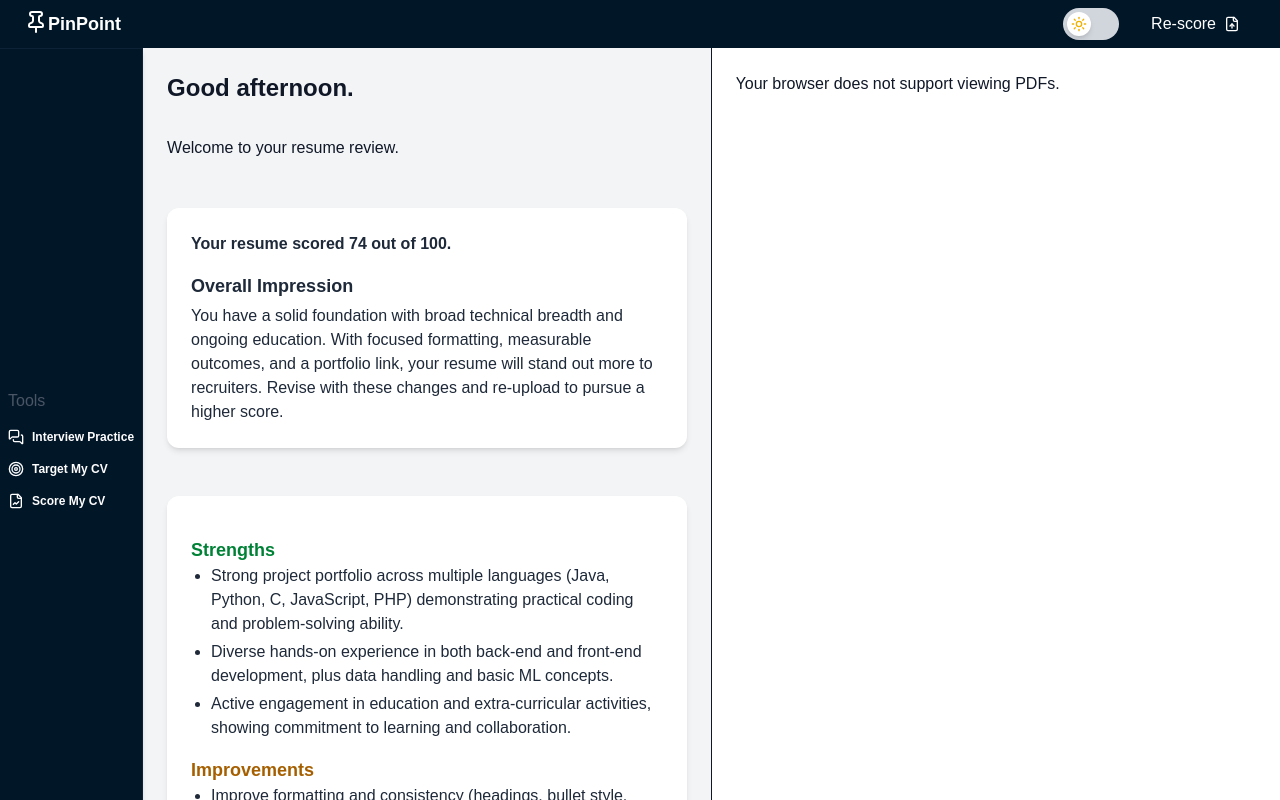
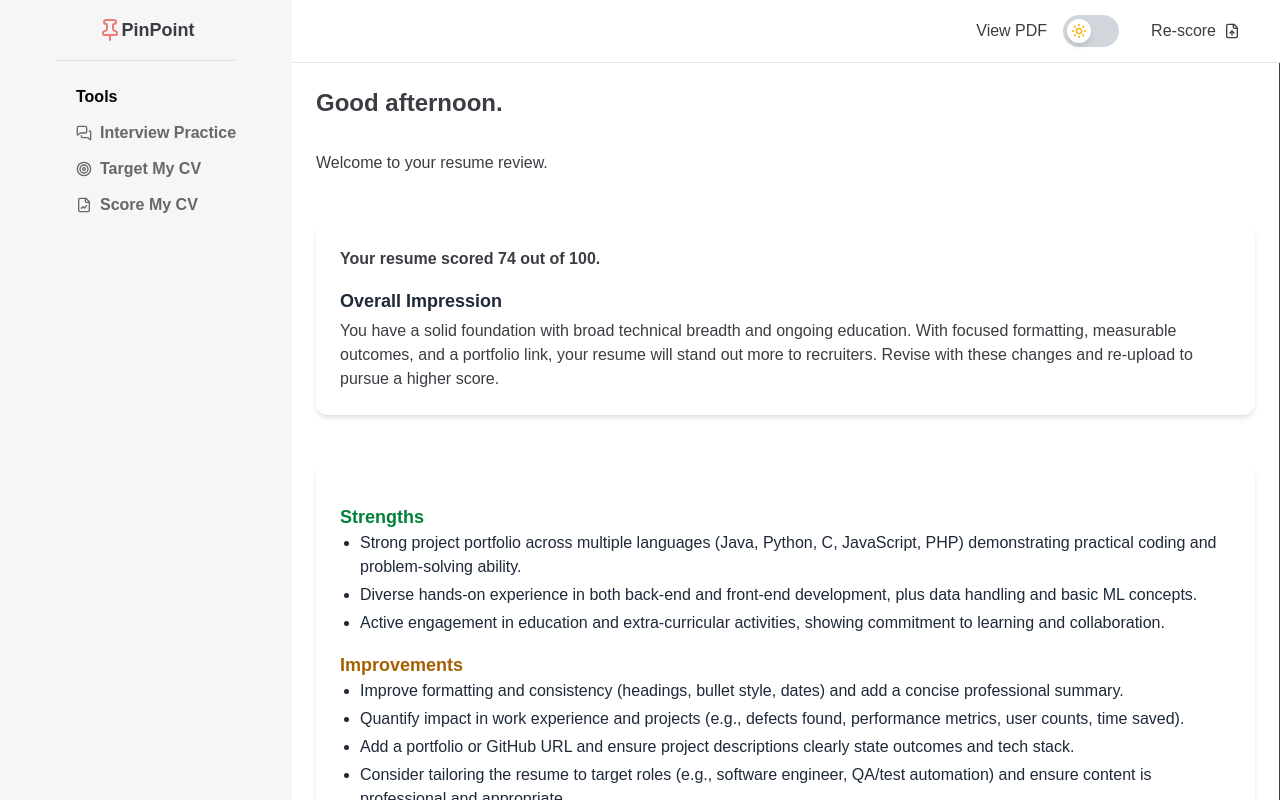
Before and after one commit to lutdunne/pin-point, a Next.js app in the folder frontend/: page /dashboard in a window 1280 px wide. Built offline with nearby package versions, Linux system fonts and the light colour scheme.

Commit message:
New Ui reconstruction

```diff
--- a/frontend/src/app/(main)/components/Header.js
+++ b/frontend/src/app/(main)/components/Header.js
@@ -2,23 +2,23 @@ import Link from "next/link";
 import { FileUp } from 'lucide-react';
 import Switch from '@mui/material/Switch';
 import ThemeSwitch from "./ThemeSwitch";
-import { Pin } from "lucide-react";
+
 
 
 
 
 export default function Header({setIsModalOpen}) {
     return (
-        <header className="flex items-center justify-between h-8 md:h-12 px-6 bg-[#011627] text-white">
-            <div className="flex">
-                <Pin />
-                <h1 className="text-lg font-bold">PinPoint</h1>
-            </div>
+        <header className="flex items-center justify-end border-b border-[#e2e2e3] h-12 md:h-17 px-6 bg-[#ffffff]">
+
             <nav className="flex items-center space-x-4">
-               <ThemeSwitch />
+                <button>
+                    View PDF
+                </button>
+                <ThemeSwitch />
                 <button
                     onClick={() => setIsModalOpen(true)}
-                    className="flex items-center gap-2 px-4 py-2 text-white hover:text-[#e67b77] transition"
+                    className="flex items-center gap-2 px-4 py-2  hover:text-[#e67b77] transition"
                 >
                     Re-score
                     <FileUp className="w-4 h-4" />
--- a/frontend/src/app/(main)/components/Sidebar.js
+++ b/frontend/src/app/(main)/components/Sidebar.js
@@ -1,33 +1,36 @@
 "use client";
 
 import Link from "next/link";
-import { MessagesSquare, Target, FileChartLine } from "lucide-react";
+import { useView } from "./ViewContext";
+import { MessagesSquare, Target, FileChartLine, Pin } from "lucide-react";
 
-export default function Sidebar ({ setCurrentView}) {
+
+export default function Sidebar () {
+    const { currentView, setCurrentView } = useView();
+
     return (
 
-        <nav className="flex flex-col bg-[#011627] border-r border-t border-[#0D2137] shadow-md justify-center items-start p-2 space-y-4 text-gray-900 whitespace-nowrap">
-            <p className="text-gray-600">Tools</p>
-            {/* <Link href="/ScoreMyCV" style={{ marginRight: '1rem' }}>
-                Score my cv
-            </Link>
-            <Link href="/ScoreMyCV" style={{ marginRight: '1rem' }}>
-                Target my cv
-            </Link>
-            <Link href="/interview-practice" style={{ marginRight: '1rem' }}>
-                Interview practice
-            </Link> */}
+        <nav className="flex flex-col w-73 bg-[#f6f6f7] border-[#0D2137] shadow-md p-4 space-y-4 whitespace-nowrap">
 
+            {/* Top logo section */}
+            <div className="flex justify-center items-center">
+                <Pin className="text-[#e67b77]"/>
+                <h1 className="text-lg font-bold">PinPoint</h1>
+            </div>
+            <div className="w-45 border-b border-[#e2e2e3] mb-6 mx-auto" />
+            {/* Tools section */}
+            <div className="flex flex-col pl-15 justify-center items-start space-y-3">
+                <p className="text-black font-semibold hover:text-[#e67b77] transition">Tools</p>
                 <button
                     onClick={() => setCurrentView("interview")}
-                className="flex text-[#FEFDFF] text-xs font-semibold items-center gap-x-2 rounded hover:bg-blue-100 hover:text-blue-600 transition"
+                    className="flex text-[#67676c] font-semibold items-center gap-x-2 rounded hover:text-gray-700 transition"
                 >
                     <MessagesSquare className="w-4 h-4" />
                     Interview Practice
                 </button>
                 <button
                     onClick={() => setCurrentView("target")}
-                className="flex text-[#FEFDFF] text-xs font-semibold items-center gap-x-2 rounded hover:bg-blue-100 hover:text-blue-600 transition"
+                    className="flex text-[#67676c] font-semibold items-center gap-x-2 rounded hover:text-gray-700 transition"
 
                 >
                     <Target className="w-4 h-4" />
@@ -35,12 +38,13 @@ export default function Sidebar ({ setCurrentView}) {
                 </button>
                 <button
                     onClick={() => setCurrentView("resume")}
-                className="flex text-[#FEFDFF] text-xs font-semibold items-center gap-x-2 rounded hover:bg-blue-100 hover:text-blue-600 transition"
+                    className="flex text-[#67676c] font-semibold items-center gap-x-2 rounded hover:text-gray-700 transition"
 
                 >
                     <FileChartLine className="w-4 h-4" />
                     Score My CV
                 </button>
+            </div>
         </nav>
     );
 }
--- /dev/null
+++ b/frontend/src/app/(main)/components/ViewContext.js
@@ -0,0 +1,23 @@
+"use client";
+import { createContext, useContext, useState } from "react";
+
+const ViewContext = createContext();
+
+export function ViewProvider({ children }) {
+  const [currentView, setCurrentView] = useState("resume");
+
+  return (
+    <ViewContext.Provider value={{ currentView, setCurrentView }}>
+      {children}
+    </ViewContext.Provider>
+  );
+}
+
+// Custom hook for easy access
+export function useView() {
+  const context = useContext(ViewContext);
+  if (!context) {
+    throw new Error("useView must be used within a ViewProvider");
+  }
+  return context;
+}
--- a/frontend/src/app/(main)/dashboard/page.js
+++ b/frontend/src/app/(main)/dashboard/page.js
@@ -8,6 +8,8 @@ import { PDFViewer } from "../components/PDFViewer.js";
 import Sidebar from "../components/Sidebar";
 import InterviewPractice from "../components/InterviewPractice.js";
 import TargetMyCV from "../components/TargetMyCV.js";
+import { useView } from "../components/ViewContext.js";
+
 
 export default function Dashboard() {
   	const [feedback, setFeedback] = useState({
@@ -52,8 +54,9 @@ export default function Dashboard() {
 		target: null
 	});
 
-	const [currentView, setCurrentView] = useState("resume");
 	const [fileUrl, setFileUrl] = useState(null);
+	const { currentView } = useView();
+
 
 	const hour = new Date().getHours();
     let greeting = "";
@@ -102,15 +105,12 @@ export default function Dashboard() {
 	// }, []);
 
   return (
-    <main className="flex h-screen w-full bg-gray-100 text-gray-900 overflow-hidden items-stretch">
-
-			<Sidebar setCurrentView={setCurrentView} />
-
+    <main className="flex h-screen w-full bg-white overflow-hidden items-stretch">
         {currentView === "resume" && feedback && (
-			<div className="flex flex-col justify-start items-start w-1/2 p-6 border-r space-y-6 overflow-y-auto">
-				<h1 className="text-2xl font-bold mb-8 text-grey-600 ">{greeting}.</h1>
+			<div className="flex flex-col justify-start items-start w-full p-6 border-r space-y-6 overflow-y-auto">
+				<h1 className="text-2xl font-bold mb-8 ">{greeting}.</h1>
 				<p>Welcome to your resume review.</p>
-				<div className="mt-6 bg-white shadow-md rounded-xl p-6  w-full text-gray-800 max-h prose prose-blue"> {/*card*/}
+				<div className="mt-6 bg-white shadow-md rounded-xl p-6  w-full max-h prose prose-blue"> {/*card*/}
 					{/* <h2 className="text-2xl font-semibold mb-4 text-blue-600">Résumé Analysis</h2> */}
 
 					{"score" in feedback.resume && (
@@ -204,7 +204,7 @@ export default function Dashboard() {
 			/>
         )}
 
-      	<div className="flex bg-white w-1/2 p-6 h-full">
+      	{/* <div className="flex bg-white w-1/2 p-6 h-full">
 			{fileUrl ? (
 				<PDFViewer fileUrl={fileUrl} />
 			) : (
@@ -212,7 +212,7 @@ export default function Dashboard() {
 				<p>No résumé uploaded yet.</p>
 			</div>
 			)}
-		</div>
+		</div> */}
     </main>
   );
 }
--- a/frontend/src/app/(main)/layout.js
+++ b/frontend/src/app/(main)/layout.js
@@ -2,14 +2,24 @@
 import { useState } from "react";
 import Sidebar from "./components/Sidebar";
 import Header from "./components/Header";
+import { ViewProvider } from "./components/ViewContext";
 
 export default function MainLayout({ children }) {
   const [isModalOpen, setIsModalOpen] = useState(false);
 
+
+
   return (
-    <div className="relative h-screen overflow-hidden">
-      <Header setIsModalOpen={setIsModalOpen} />  {/* Pass control down */}
-      <main className="flex overflow-hidden h-screen">{children}</main>
+    <ViewProvider>
+		<div className="flex h-screen text-[#3c3c43]">
+			{/* Sidebar now controls the view */}
+			<Sidebar />
+			<div className="flex flex-col flex-1">
+				<Header setIsModalOpen={setIsModalOpen} />
+				{children}
+			</div>
+
+
 
 			{isModalOpen && (
 				<div className="fixed inset-0 bg-black bg-opacity-50 flex items-center justify-center">
@@ -25,5 +35,6 @@ export default function MainLayout({ children }) {
 				</div>
 			)}
 		</div>
+	</ViewProvider>
   );
 }
--- a/frontend/src/app/layout.js
+++ b/frontend/src/app/layout.js
@@ -20,7 +20,7 @@ export default function RootLayout({ children }) {
   return (
     <html lang="en">
       <body
-        className={`${geistSans.variable} ${geistMono.variable} antialiased`}
+        className={`${geistSans.variable} ${geistMono.variable} antialiased text-black bg-white`}
       >
         {children}
       </body>
```
Lines whose indentation alone changed are shown as unchanged.
